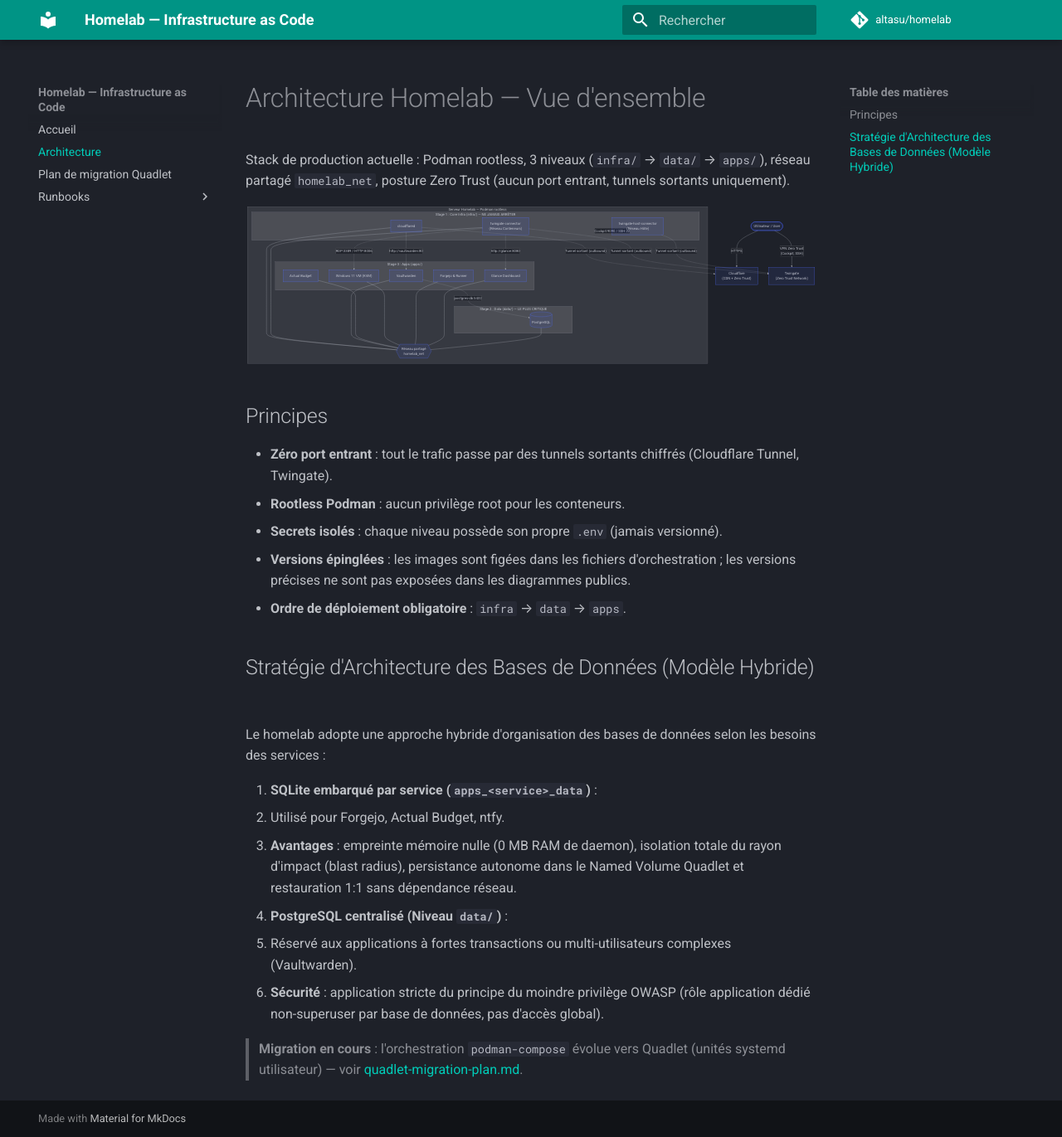
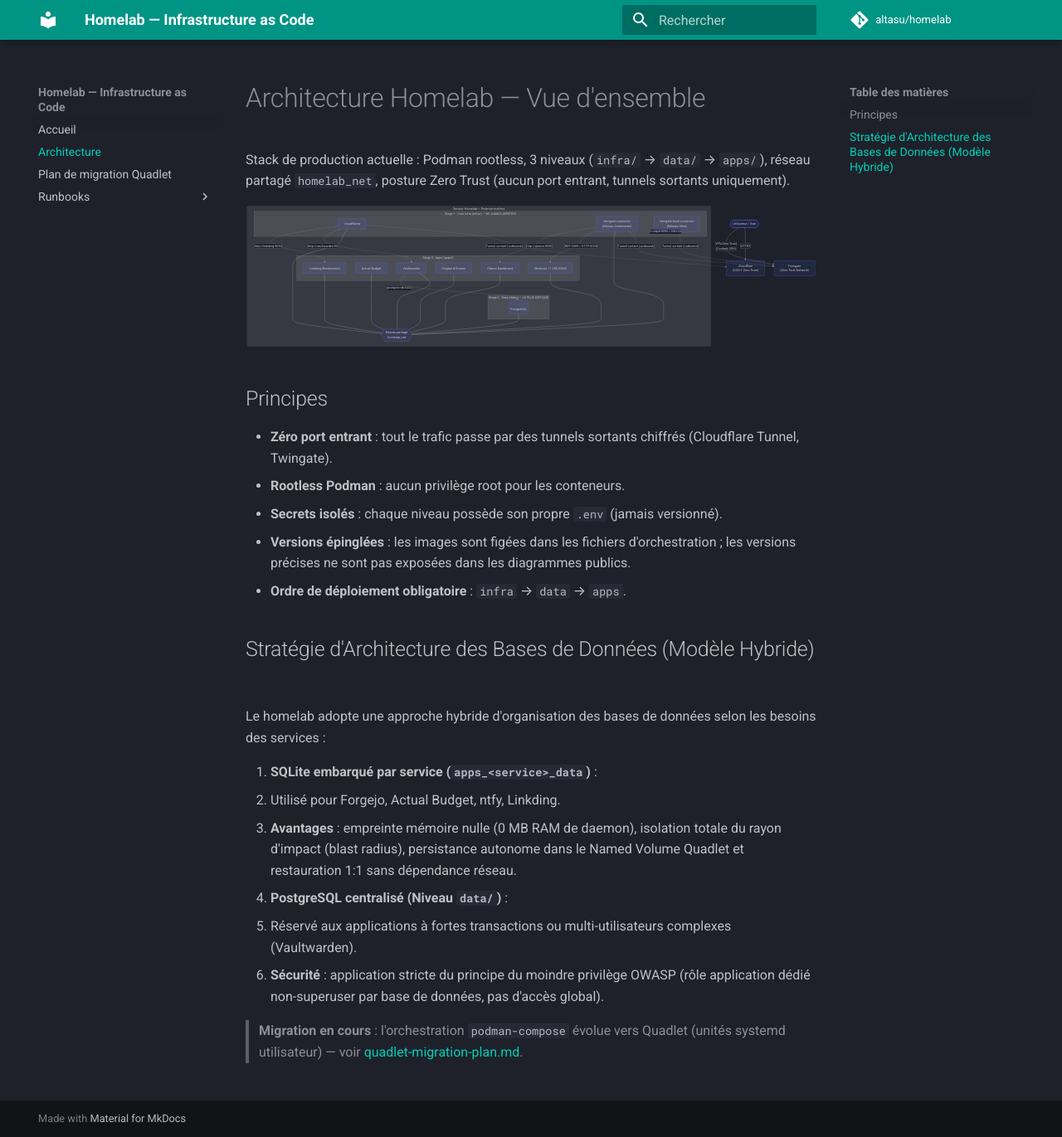
Before and after one commit to altasu/homelab, an MkDocs documentation site: the page built from docs/architecture.md, in a window 1280 px wide and 1371 px high. Shown: the whole window at 83% size. Built offline with MkDocs 1.6.1 and Material for MkDocs 9.7.7, drawn with Linux system fonts in a browser that asks for light colours; comment, search, counter and statistics services are not loaded.

Commit message:
docs(linkding): integrer linkding a l architecture et a la documentation mkdocs

```diff
--- a/docs/architecture.md
+++ b/docs/architecture.md
@@ -23,6 +23,7 @@ flowchart TB
             win["Windows 11 VM (KVM)"]
             forgejo["Forgejo & Runner"]
             glance["Glance Dashboard"]
+            linkding["Linkding (Bookmarks)"]
         end
         subgraph data["Stage 2 : Data (data/) — LE PLUS CRITIQUE"]
             pg[("PostgreSQL")]
@@ -41,9 +42,11 @@ flowchart TB
     win --- net
     forgejo --- net
     glance --- net
+    linkding --- net
     pg --- net
 
     cloudflared -.->|"http://vaultwarden:80"| vw
+    cloudflared -.->|"http://linkding:9090"| linkding
     twingate -.->|"RDP:3389 / HTTP:8006"| win
     twingate -.->|"http://glance:8080"| glance
     twingate_host -.->|"Cockpit:9090 / SSH:22"| server
@@ -63,7 +66,7 @@ flowchart TB
 Le homelab adopte une approche hybride d'organisation des bases de données selon les besoins des services :
 
 1. **SQLite embarqué par service (`apps_<service>_data`)** :
-   - Utilisé pour Forgejo, Actual Budget, ntfy.
+   - Utilisé pour Forgejo, Actual Budget, ntfy, Linkding.
    - **Avantages** : empreinte mémoire nulle (0 MB RAM de daemon), isolation totale du rayon d'impact (blast radius), persistance autonome dans le Named Volume Quadlet et restauration 1:1 sans dépendance réseau.
 2. **PostgreSQL centralisé (Niveau `data/`)** :
    - Réservé aux applications à fortes transactions ou multi-utilisateurs complexes (Vaultwarden).
--- a/mkdocs.yml
+++ b/mkdocs.yml
@@ -30,6 +30,7 @@ nav:
       - "Service Git : Forgejo": runbooks/quadlet-forgejo.md
       - "Service Git : Forgejo Runner (CI/CD)": runbooks/quadlet-forgejo-runner.md
       - "Portail d'accueil : Glance": runbooks/quadlet-glance.md
+      - "Gestionnaire de signets : Linkding": runbooks/quadlet-linkding.md
       - "Machine Virtuelle : Windows 11": runbooks/quadlet-windows.md
       - Observabilité: runbooks/observabilite.md
 
```
Also changed, not shown: docs/index.md (+1 -0 lines).
